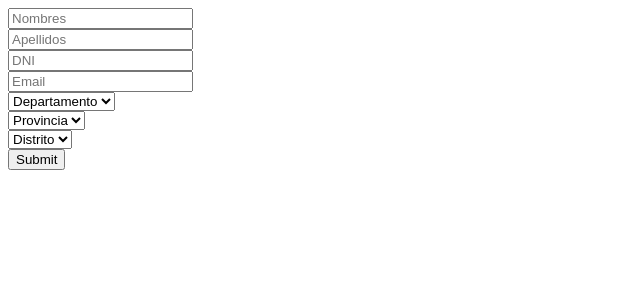
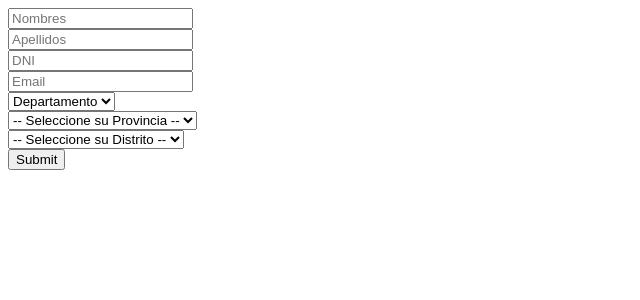
Before and after one commit to DiegoJS/appface, a CodeIgniter app: template application/views/vista.php in a window 1280 px wide. Shown: the top 300 px of the page, without its empty margins (0-640 px from the left). Run offline with CodeIgniter, Linux system fonts and the light colour scheme; the template is opened without the code that fills it, so the values that code supplies are empty.

Commit message:
Update vista.php

```diff
--- a/application/views/vista.php
+++ b/application/views/vista.php
@@ -21,14 +21,14 @@
 			</select>
 			<br>
 			<select name="provincia" id="provincia" required>
-				<option>Provincia</option>
+				<option value="">-- Seleccione su Provincia --</option>
 			</select>
 			<br>
 			<select name="distrito" id="distrito" required>
-				<option>Distrito</option>
+				<option value="">-- Seleccione su Distrito --</option>
 			</select>
 			<br>
-			<input class="btn btn-success col-md-offset-5 col-md-2 col-sm-offset-5 col-sm-2 col-xs-offset-5 col-xs-2" type="submit">
+			<input class="btn btn-success col-md-offset-5 col-md-2 col-sm-offset-4 col-sm-3 col-xs-offset-4 col-xs-3" type="submit">
 		</form>
 	</section>
 </body>
```
